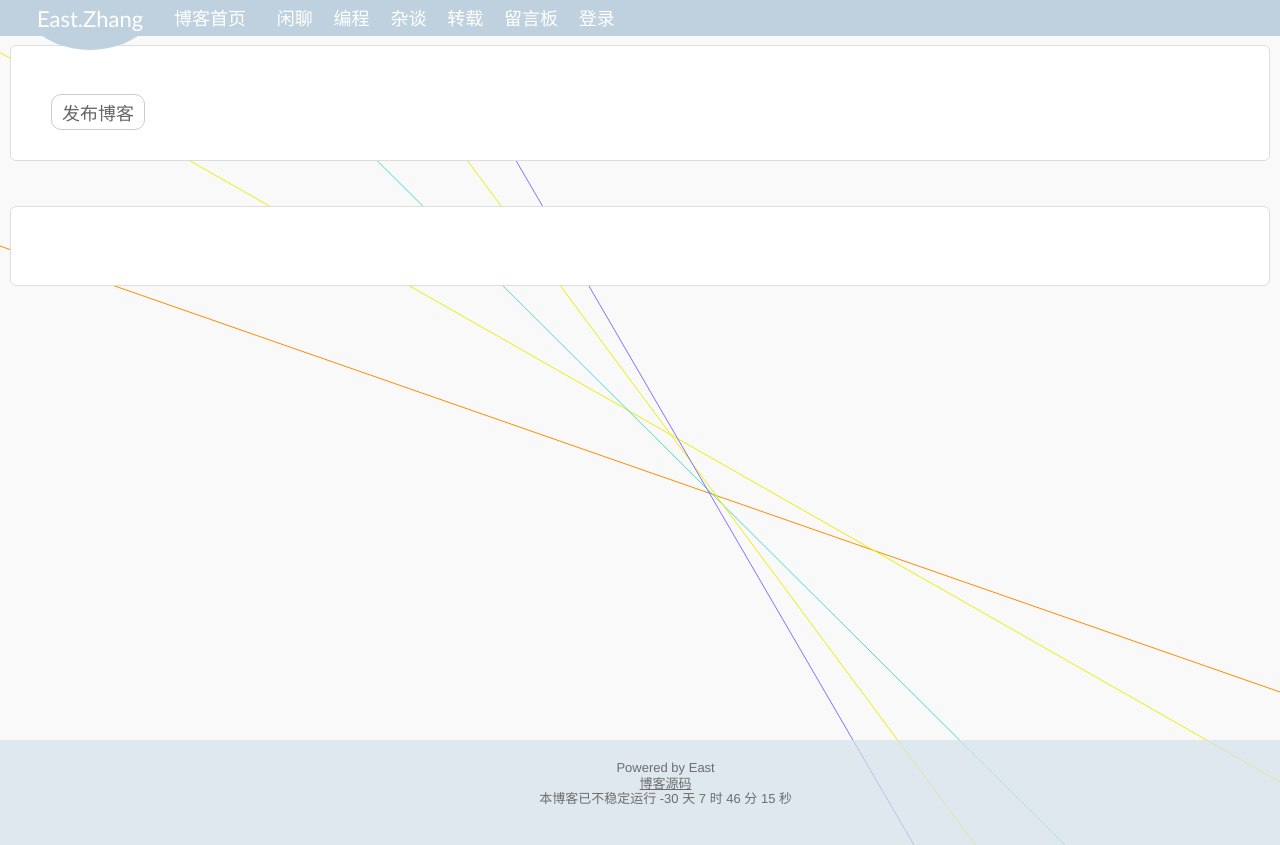
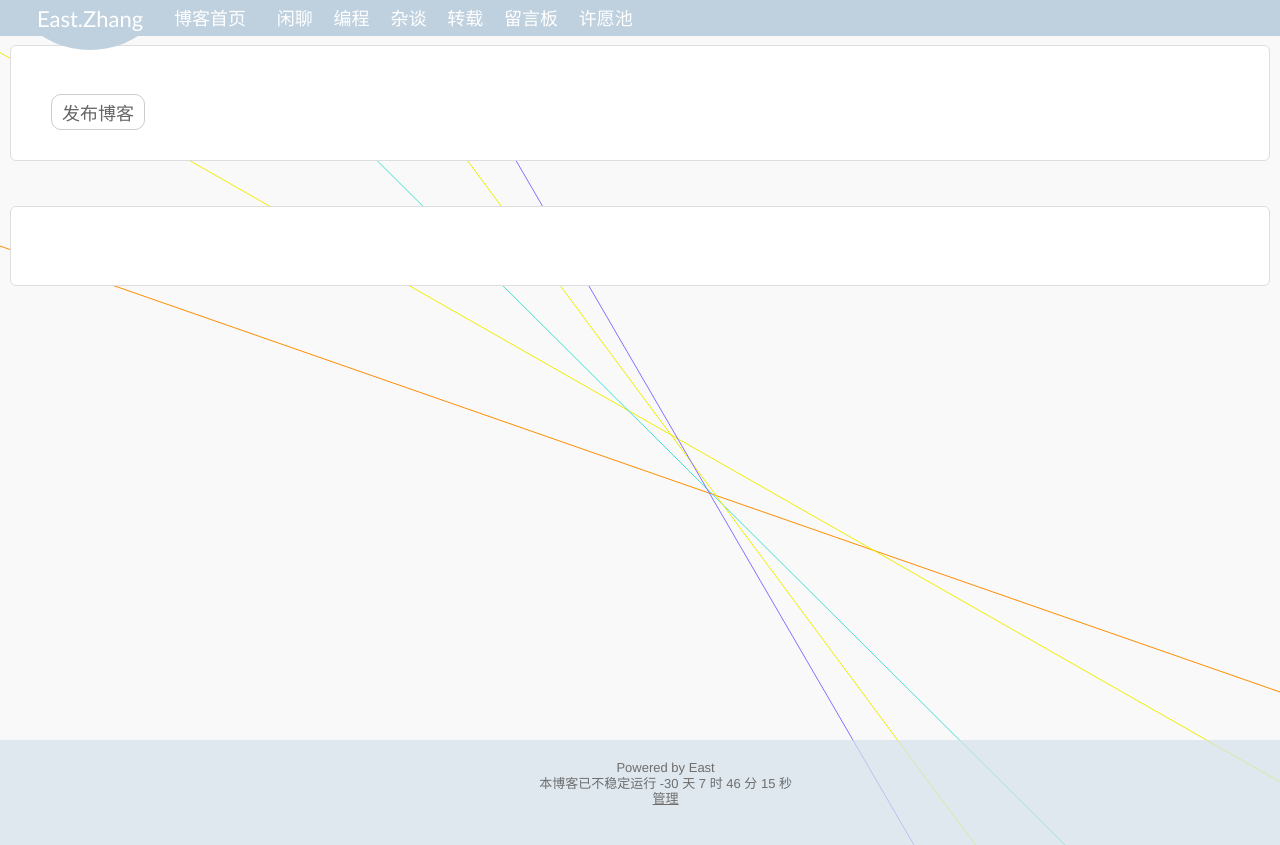
Before and after one commit to black-cmd/eastzhang, a Flask app: page /admin in a window 1280 px wide. Run offline with Flask 2, Linux system fonts and the light colour scheme; the visitor is signed in with stand-in values (Sample User, id 1); data that the repository does not hold is empty; some libraries are stand-ins or nearby versions.

Commit message:
修改页面展示

```diff
--- a/templates/base.html
+++ b/templates/base.html
@@ -26,7 +26,8 @@
 <a href="/arch4/1"><div class="navbu">杂谈</div></a>
 <a href="/arch5/1"><div class="navbu">转载</div></a>
 <a href="/memo"><div class="navbu">留言板</div></a>
-<a href="/login"><div class="navbu">登录</div></a>
+<!--<a href="/login"><div class="navbu">登录</div></a>-->
+    <a href="/wish"><div class="navbu">许愿池</div></a>
 </div>
 <s1 ><span id="navc" class="bars">&#61641;</span></s1>
 <div id="navs" class="navs">
@@ -36,7 +37,8 @@
 <a href="/arch4/1" class="nl"><div class="navx">杂谈</div></a>
 <a href="/arch5/1" class="nl"><div class="navx">转载</div></a>
 <a href="/memo" class="nl"><div class="navx">留言板</div></a>
-<a href="/login" class="nl"><div class="navx bott">登录</div></a>
+<!--<a href="/login" class="nl"><div class="navx bott">登录</div></a>-->
+    <a href="/wish" class="nl"><div class="navx">许愿池</div></a>
 </div>
 </nav>
 
@@ -124,8 +126,8 @@
 <div class="footer">
 <div class="foote">
 <p>Powered by East</p>
-<a href="/article/4"  target="_blank">﻿博客源码</a>
-<p id="bt">博客运营时间统计</p>
+<!--<a href="/article/4"  target="_blank">﻿博客源码</a>-->
+<p id="bt">博客运营时间统计</p><a href="/login" target="_blank">管理</a>
 <!--<p>本站所有原创内容遵循<a href="https://creativecommons.org/licenses/by-nc-sa/3.0/cn/legalcode" target="_blank">知识共享署名3.0</a>，欢迎转载</p>-->
 </div>
 </div>
```
